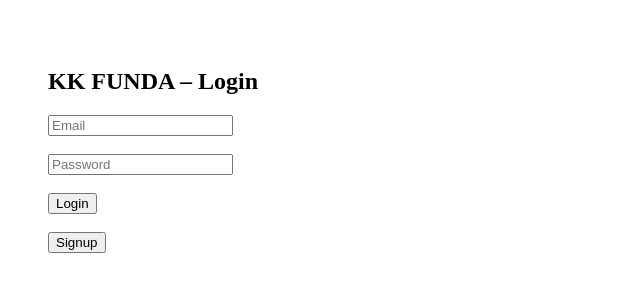
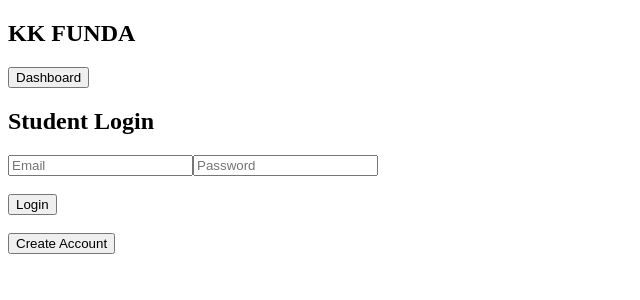
Before and after one commit to KandlaguntaVenkataSivaNiranjanReddy/DevOps-3tier-MIDDLEWARE, a React (Create React App) app in the folder frontend/: page / in a window 1280 px wide. Shown: the top 300 px of the page, without its empty margins (0-640 px from the left). Built offline with nearby package versions, Linux system fonts and the light colour scheme; no server answers.

Commit message:
Update Login.jsx

```diff
--- a/frontend/src/pages/Login.jsx
+++ b/frontend/src/pages/Login.jsx
@@ -1,42 +1,40 @@
 import { useState } from "react";
 import axios from "../api/axios";
 import { useNavigate } from "react-router-dom";
+import Navbar from "../components/Navbar";
 
-export default function Login() {
-  const [email, setEmail] = useState("");
-  const [password, setPassword] = useState("");
+export default function Login(){
+  const [email,setEmail]=useState("");
+  const [password,setPassword]=useState("");
   const navigate = useNavigate();
 
-  const login = async () => {
-    try {
-      const res = await axios.post("/auth/login", { email, password });
-      localStorage.setItem("token", res.data.token);
+  const login = async ()=>{
+    try{
+      const res = await axios.post("/auth/login",{email,password});
+      localStorage.setItem("token",res.data.token);
       navigate("/dashboard");
-    } catch (err) {
-      alert("Login failed");
+    }catch{
+      alert("Invalid credentials");
     }
   };
 
-  return (
-    <div style={{ padding: 40 }}>
-      <h2>KK FUNDA – Login</h2>
+  return(
+    <>
+    <Navbar/>
+    <div className="container">
+      <div className="card">
+        <h2 className="title">Student Login</h2>
 
-      <input
-        placeholder="Email"
-        value={email}
-        onChange={e => setEmail(e.target.value)}
-      /><br /><br />
+        <input placeholder="Email" onChange={e=>setEmail(e.target.value)}/>
+        <input type="password" placeholder="Password" onChange={e=>setPassword(e.target.value)}/>
 
-      <input
-        type="password"
-        placeholder="Password"
-        value={password}
-        onChange={e => setPassword(e.target.value)}
-      /><br /><br />
+        <br/><br/>
+        <button onClick={login}>Login</button>
 
-      <button onClick={login}>Login</button>
-      <br /><br />
-      <button onClick={() => navigate("/register")}>Signup</button>
+        <br/><br/>
+        <button onClick={()=>navigate("/register")}>Create Account</button>
+      </div>
     </div>
+    </>
   );
 }
```
